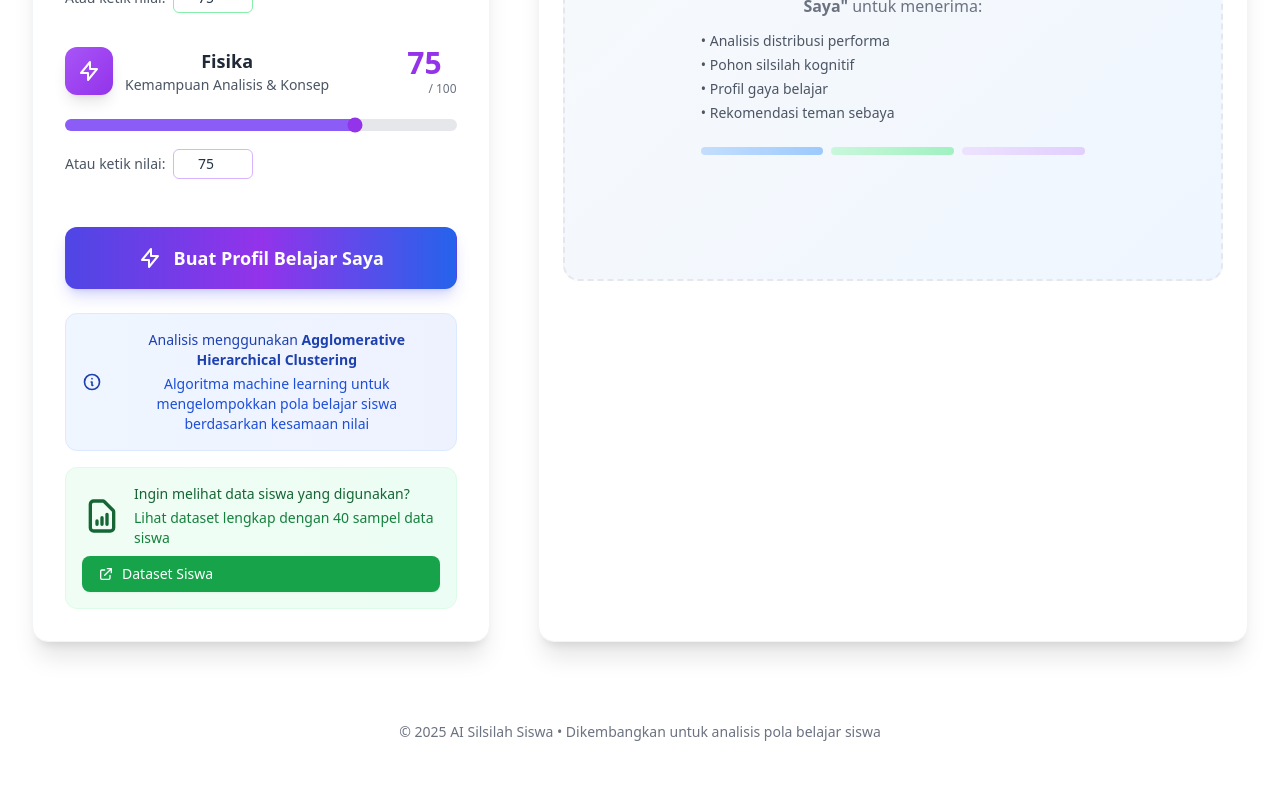
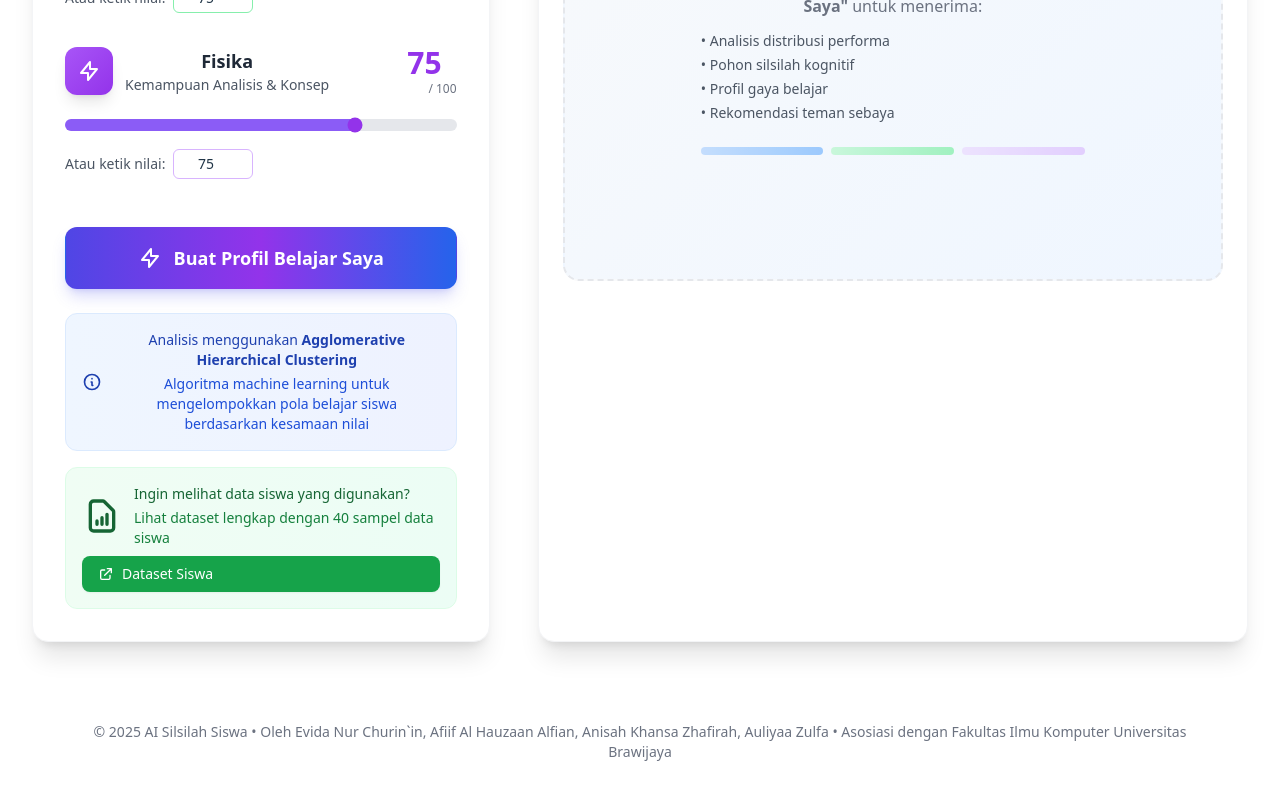
Before and after one commit to afifalhauzan/genealogy_student_ai, a React (Vite) app in the folder dm_projekakhir/: page / in a window 1280 px wide. Shown: the part 716-1516 px from the top of the page. Built offline with nearby package versions, Linux system fonts and the light colour scheme.

Commit message:
Update footer credits to include contributors and affiliation details

```diff
--- a/dm_projekakhir/src/App.jsx
+++ b/dm_projekakhir/src/App.jsx
@@ -511,7 +511,7 @@ function App() {
         <div className="mt-12 text-center">
           <div className="bg-white p-8">
               <p className="text-gray-500 text-sm">
-                © 2025 AI Silsilah Siswa • Dikembangkan untuk analisis pola belajar siswa
+                © 2025 AI Silsilah Siswa • Oleh Evida Nur Churin`in, Afiif Al Hauzaan Alfian, Anisah Khansa Zhafirah, Auliyaa Zulfa • Asosiasi dengan Fakultas Ilmu Komputer Universitas Brawijaya
               </p>
             </div>
           </div>
```
